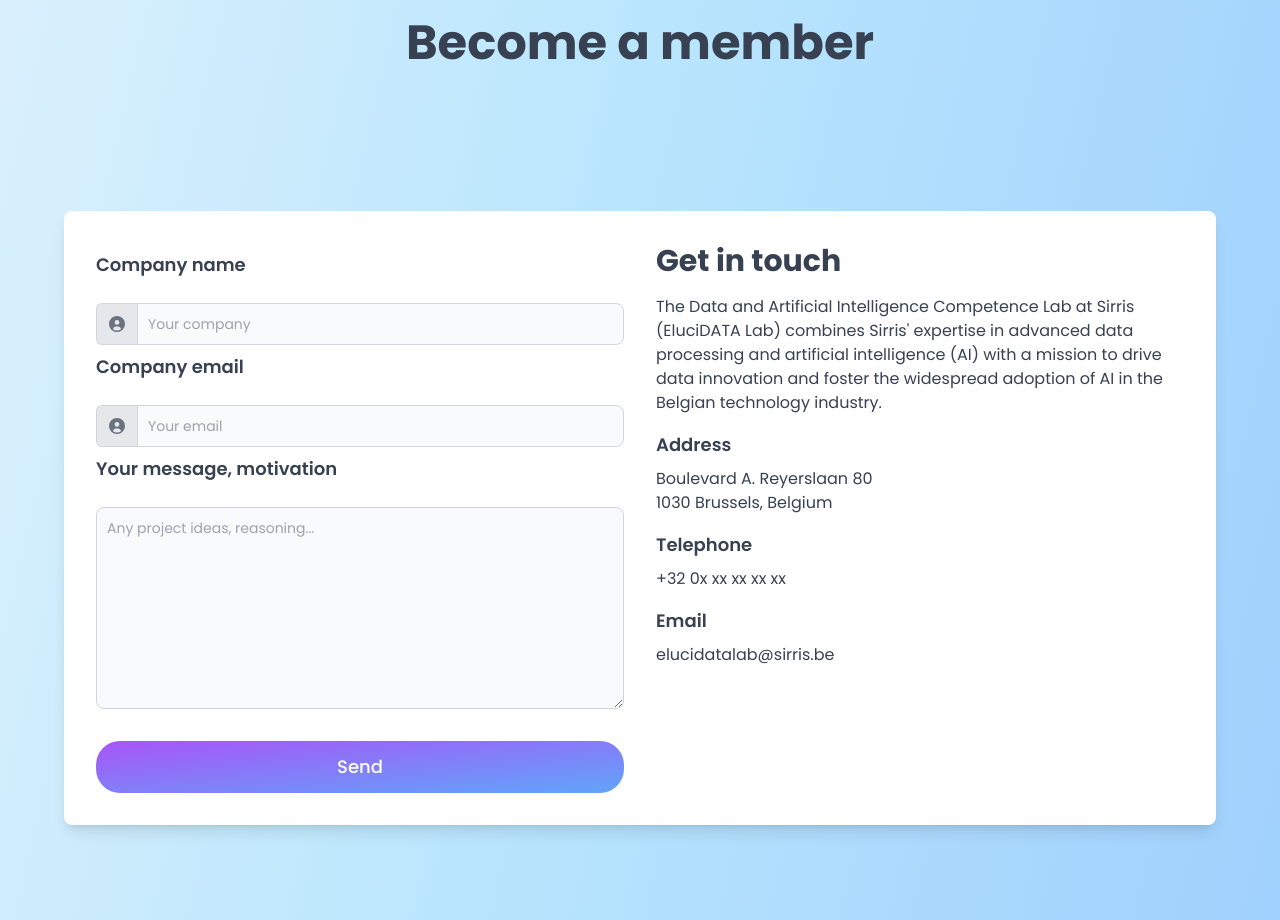
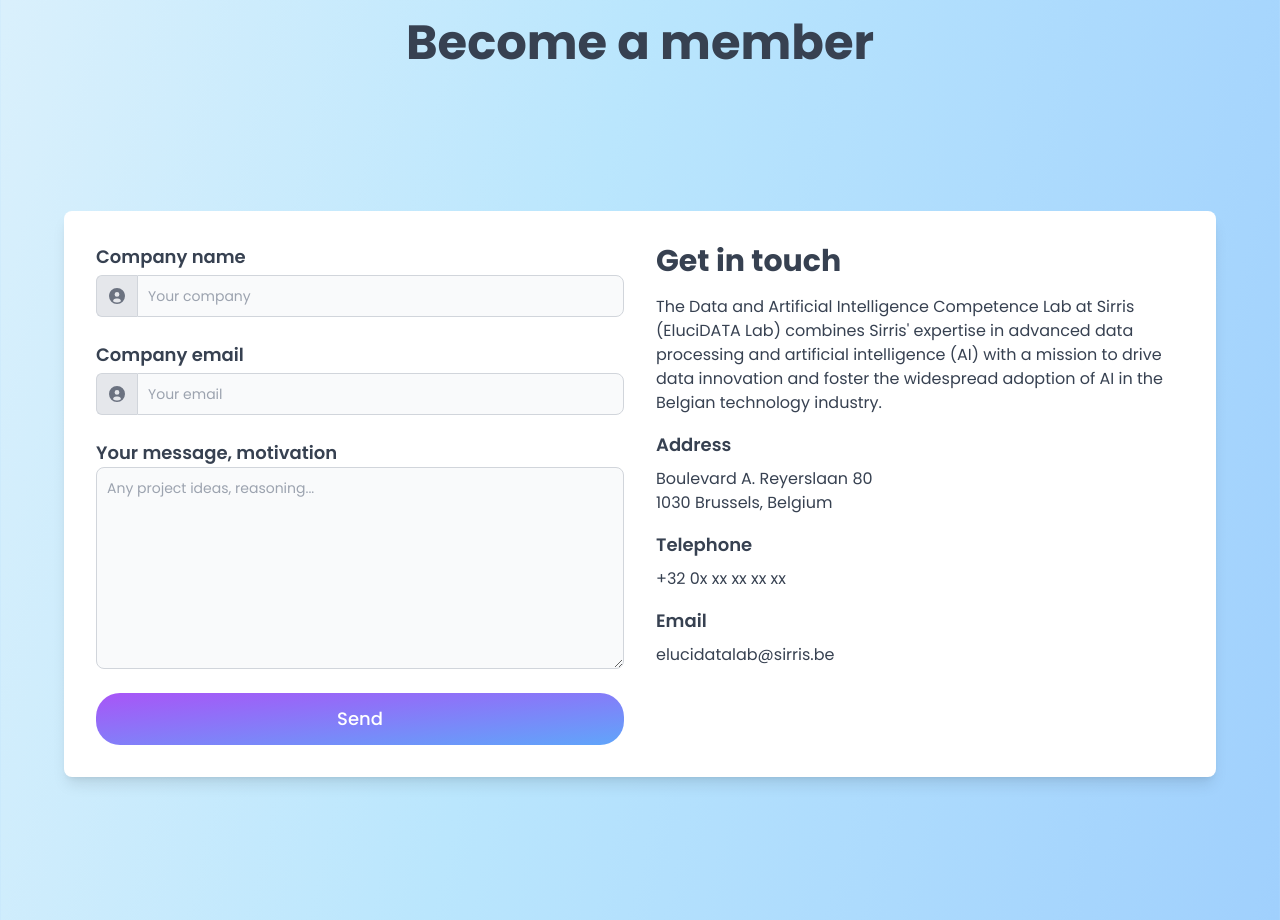
Before and after one commit to Steelings/jekyll-elucidata, a Jekyll site: the page built from community.markdown, in a window 1280 px wide. Shown: the part 2756-3676 px from the top of the page. Built offline with Jekyll 4.4.1, drawn with Linux system fonts in a browser that asks for light colours; nearby versions of some CDN libraries; some web fonts are replaced.

Commit message:
dynamic form

```diff
--- a/_includes/communitymain.html
+++ b/_includes/communitymain.html
@@ -81,36 +81,45 @@
   <h1 class="text-5xl font-bold text-gray-700 m-4 pt-16 text-center pb-16">Become a member</h1>
 
   <div class="flex justify-center">
-  <div class="bg-white w-full  rounded-lg shadow-lg p-8 m-16 flex flex-col md:flex-row">
+    <div class="bg-white w-full rounded-lg shadow-lg p-8 m-16 flex flex-col md:flex-row">
       <!-- Member Form Section -->
       <section class="member-form w-full md:w-1/2 mr-4 mb-4 md:mb-0">
-      <form>
-        <h3 class="text-lg font-semibold text-gray-700 my-2 pb-4">Company name</h3>
-        <div class="flex">
+        <form action="https://formspree.io/f/mdoqqolv" method="POST" class="space-y-6" id="contact-form">
+          <div>
+            <label for="company-name" class="block text-lg font-semibold text-gray-700">Company name</label>
+            <div class="flex mt-1">
               <span class="inline-flex items-center px-3 text-sm text-gray-900 bg-gray-200 border border-e-0 border-gray-300 rounded-s-md dark:bg-slate-700 dark:text-gray-400 dark:border-gray-600">
                 <svg class="w-4 h-4 text-gray-500 dark:text-gray-400" aria-hidden="true" xmlns="http://www.w3.org/2000/svg" fill="currentColor" viewBox="0 0 20 20">
                   <path d="M10 0a10 10 0 1 0 10 10A10.011 10.011 0 0 0 10 0Zm0 5a3 3 0 1 1 0 6 3 3 0 0 1 0-6Zm0 13a8.949 8.949 0 0 1-4.951-1.488A3.987 3.987 0 0 1 9 13h2a3.987 3.987 0 0 1 3.951 3.512A8.949 8.949 0 0 1 10 18Z"/>
                 </svg>
               </span>
-          <input type="text" id="company-name" class="rounded-none rounded-e-lg bg-gray-50 border border-gray-300 text-gray-900 focus:ring-blue-500 focus:border-blue-500 block flex-1 min-w-0 w-full text-sm p-2.5  dark:bg-slate-700 dark:border-gray-600 dark:placeholder-gray-400 dark:text-white dark:focus:ring-blue-500 dark:focus:border-blue-500" placeholder="Your company">
+              <input type="text" id="company-name" name="company-name" class="rounded-none rounded-e-lg bg-gray-50 border border-gray-300 text-gray-900 focus:ring-blue-500 focus:border-blue-500 block flex-1 min-w-0 w-full text-sm p-2.5 dark:bg-slate-700 dark:border-gray-600 dark:placeholder-gray-400 dark:text-white dark:focus:ring-blue-500 dark:focus:border-blue-500" placeholder="Your company" required>
+            </div>
           </div>
 
-        <h3 class="text-lg font-semibold text-gray-700 my-2 pb-4">Company email</h3>
-        <div class="flex">
+          <div>
+            <label for="email" class="block text-lg font-semibold text-gray-700">Company email</label>
+            <div class="flex mt-1">
               <span class="inline-flex items-center px-3 text-sm text-gray-900 bg-gray-200 border border-e-0 border-gray-300 rounded-s-md dark:bg-slate-700 dark:text-gray-400 dark:border-gray-600">
                 <svg class="w-4 h-4 text-gray-500 dark:text-gray-400" aria-hidden="true" xmlns="http://www.w3.org/2000/svg" fill="currentColor" viewBox="0 0 20 20">
                   <path d="M10 0a10 10 0 1 0 10 10A10.011 10.011 0 0 0 10 0Zm0 5a3 3 0 1 1 0 6 3 3 0 0 1 0-6Zm0 13a8.949 8.949 0 0 1-4.951-1.488A3.987 3.987 0 0 1 9 13h2a3.987 3.987 0 0 1 3.951 3.512A8.949 8.949 0 0 1 10 18Z"/>
                 </svg>
               </span>
-          <input type="text" id="company-name" class="rounded-none rounded-e-lg bg-gray-50 border border-gray-300 text-gray-900 focus:ring-blue-500 focus:border-blue-500 block flex-1 min-w-0 w-full text-sm p-2.5  dark:bg-slate-700 dark:border-gray-600 dark:placeholder-gray-400 dark:text-white dark:focus:ring-blue-500 dark:focus:border-blue-500" placeholder="Your email">
+              <input type="email" id="email" name="email" class="rounded-none rounded-e-lg bg-gray-50 border border-gray-300 text-gray-900 focus:ring-blue-500 focus:border-blue-500 block flex-1 min-w-0 w-full text-sm p-2.5 dark:bg-slate-700 dark:border-gray-600 dark:placeholder-gray-400 dark:text-white dark:focus:ring-blue-500 dark:focus:border-blue-500" placeholder="Your email" required>
+            </div>
           </div>
 
-        <h3 class="text-lg font-semibold text-gray-700 my-2 pb-4">Your message, motivation</h3>
-        <textarea id="message" rows="9" class="block p-2.5 w-full text-sm text-gray-700 bg-gray-50 rounded-lg border border-gray-300 focus:ring-blue-500 focus:border-blue-500 dark:bg-slate-700 dark:border-gray-600 dark:placeholder-gray-400 dark:text-white dark:focus:ring-blue-500 dark:focus:border-blue-500" placeholder="Any project ideas, reasoning..."></textarea>
+          <div>
+            <label for="message" class="block text-lg font-semibold text-gray-700">Your message, motivation</label>
+            <textarea id="message" name="message" rows="9" class="block p-2.5 w-full text-sm text-gray-700 bg-gray-50 rounded-lg border border-gray-300 focus:ring-blue-500 focus:border-blue-500 dark:bg-slate-700 dark:border-gray-600 dark:placeholder-gray-400 dark:text-white dark:focus:ring-blue-500 dark:focus:border-blue-500" placeholder="Any project ideas, reasoning..." required></textarea>
+          </div>
 
           <div class="flex justify-center mt-8">
-          <a href="#membership" class="text-white bg-gradient-to-br from-purple-500 to-blue-400 hover:bg-gradient-to-bl focus:ring-4 focus:outline-none focus:ring-blue-300 dark:focus:ring-blue-800 font-medium rounded-3xl text-lg w-full  text-center py-3"> Send</a>
+            <button type="submit" class="text-white bg-gradient-to-br from-purple-500 to-blue-400 hover:bg-gradient-to-bl focus:ring-4 focus:outline-none focus:ring-blue-300 dark:focus:ring-blue-800 font-medium rounded-3xl text-lg w-full text-center py-3">Send</button>
           </div>
+
+          <!-- Success Message -->
+          <p id="success-message" class="hidden text-green-500 text-center mt-4">Your message has been successfully sent!</p>
         </form>
       </section>
 
@@ -127,6 +136,9 @@
           <p class="text-gray-700 mb-4">+32 0x xx xx xx xx</p>
           <h3 class="text-lg font-semibold text-gray-700 mb-2">Email</h3>
           <p class="text-gray-700 mb-4">elucidatalab@sirris.be</p>
+        </div>
+      </section>
+    </div>
   </div>
 </section>
   </div>
```
Lines whose indentation alone changed are shown as unchanged.
